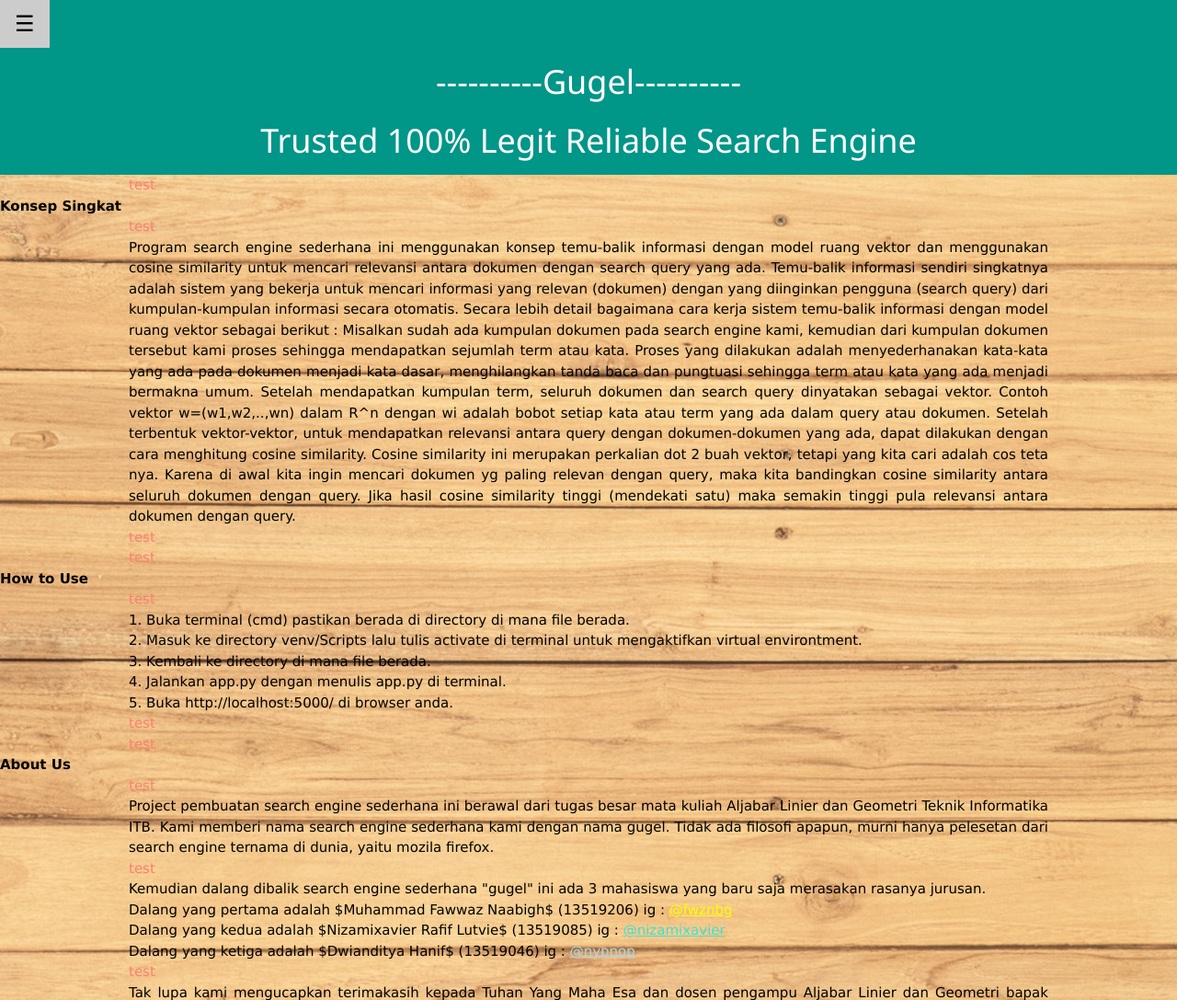
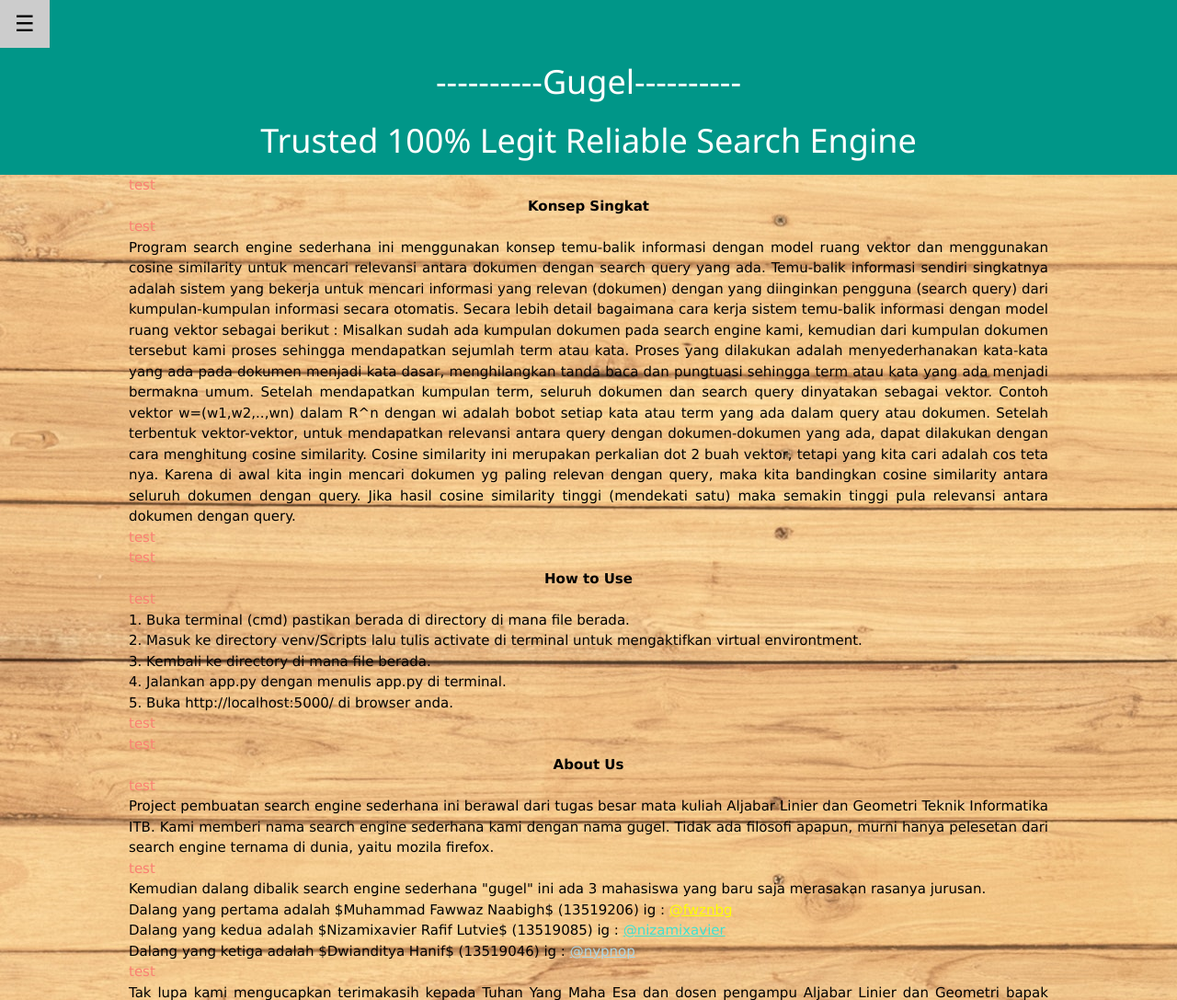
Before and after one commit to fwznbg/Algeo02-19046, a Flask app: page /about in a window 1280 px wide. Shown: the top 1087 px of the page at 92% size. Run offline with Flask 2, Linux system fonts and the light colour scheme.

Commit message:
Update about.html

```diff
--- a/templates/about.html
+++ b/templates/about.html
@@ -7,6 +7,9 @@
 body  {
   background-image: url("wood.jpg");
   background-color: #cccccc;
+}
+div.a {
+  text-align: center;
 }
 </style>
 <body>
@@ -22,7 +25,6 @@ body  {
 <!-- Page Content -->
 <style>
 	h1 {text-align: center;}
-	p {text-align: justify; min-width: 1000px; max-width: 1000px; margin: 0 auto}
 	b {text-align: justify; min-width: 1000px; max-width: 1000px; margin: 0 auto}
 </style>
 <div class="w3-teal">
@@ -36,7 +38,7 @@ body  {
 <p style="color:salmon">test </p>
 
 <body>
-	<b>Konsep Singkat</b>
+	<div class="a"><b>Konsep Singkat</b></div>
 
 	<p style="color:salmon">test </p>
 
@@ -54,7 +56,7 @@ body  {
 	<p style="color:salmon">test </p>
 	<p style="color:salmon">test </p>
 
-	<b>How to Use</b>
+	<div class="a"><b>How to Use</b></div>
 
 	<p style="color:salmon">test </p>
 
@@ -68,7 +70,7 @@ body  {
 	<p style="color:salmon">test </p>
 	<p style="color:salmon">test </p>
 
-	<b>About Us</b>
+	<div class="a"><b>About Us</b></div>
 
 	<p style="color:salmon">test </p>
 
```
